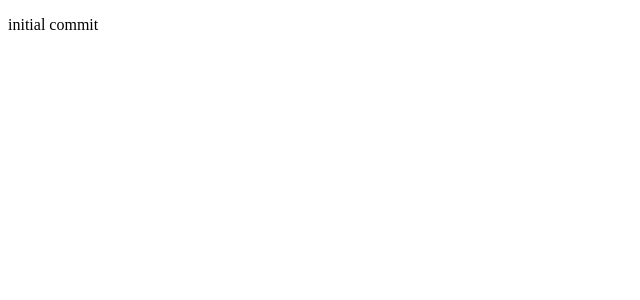
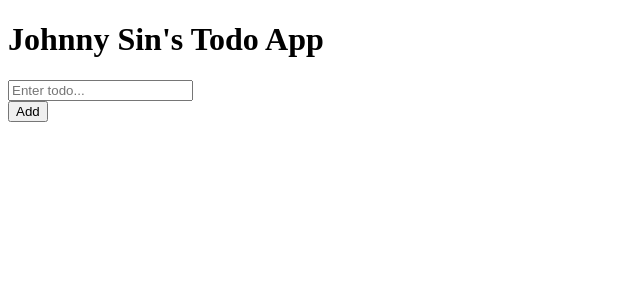
Before and after one commit to benjaminLeongSK/IODdemo, a React (Create React App) app in the folder miniproject2/todo-app/: page / in a window 1280 px wide. Shown: the top 300 px of the page, without its empty margins (0-640 px from the left). Built offline with nearby package versions, Linux system fonts and the light colour scheme.

Commit message:
AddTodo function

```diff
--- a/miniproject2/todo-app/package.json
+++ b/miniproject2/todo-app/package.json
@@ -6,6 +6,7 @@
     "@testing-library/jest-dom": "^5.16.5",
     "@testing-library/react": "^13.4.0",
     "@testing-library/user-event": "^13.5.0",
+    "dotenv": "^16.0.3",
     "firebase": "^9.17.2",
     "react": "^18.2.0",
     "react-dom": "^18.2.0",
--- a/miniproject2/todo-app/src/App.js
+++ b/miniproject2/todo-app/src/App.js
@@ -1,8 +1,13 @@
 import './App.css';
+import AddTodo from './component/AddTodo';
+import Title from './component/Title';
 
 function App() {
   return (
-    <p>initial commit</p>
+    <>
+      <Title />
+      <AddTodo />
+    </>
   );
 }
 
--- /dev/null
+++ b/miniproject2/todo-app/src/component/AddTodo.js
@@ -0,0 +1,35 @@
+import React, { useState } from "react";
+import { db } from "../firebase";
+import { collection, addDoc } from "firebase/firestore";
+
+const AddTodo = () => {
+    const [title, setTitle] = useState("");
+
+    const handleSubmit = async (e) => {
+      e.preventDefault();
+      if (title !== "") {
+        await addDoc(collection(db, "todos"), {
+          title,
+          completed: false,
+        });
+        setTitle("");
+      }
+    };
+    return (
+        <form onSubmit={handleSubmit}>
+        <div className="addtodo-container">
+          <input
+            type="text"
+            placeholder="Enter todo..."
+            value={title}
+            onChange={(e) => setTitle(e.target.value)}
+          />
+        </div>
+        <div className="button_container">
+          <button>Add</button>
+        </div>
+      </form>
+     );
+}
+
+export default AddTodo;
--- /dev/null
+++ b/miniproject2/todo-app/src/component/Title.js
@@ -0,0 +1,9 @@
+import React from "react";
+
+export default function Title() {
+  return (
+    <div className="title">
+      <h1>Johnny Sin's Todo App</h1>
+    </div>
+  );
+}
```
Also changed, not shown: 2 other files (tests, documents, lock files or other folders).
